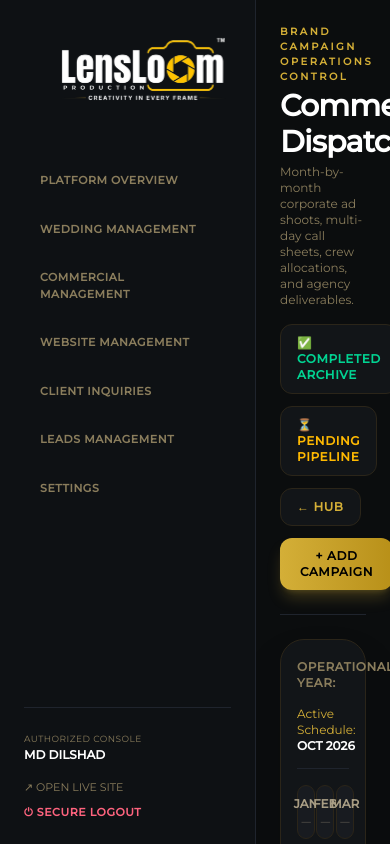
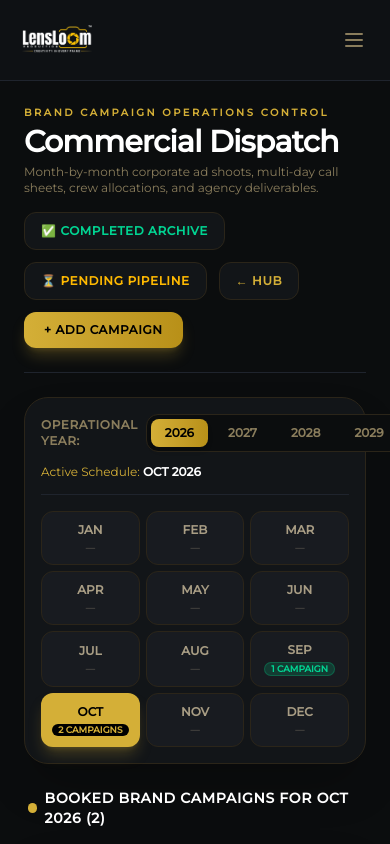
Before and after one commit to Dilshad1234-alam/wedding-studio, a Next.js app: page /admin/commercial/dispatch in a window 390 px wide. Shown: the top 844 px of the page. Built offline with nearby package versions, Linux system fonts and the light colour scheme.

Commit message:
complete a responsive a admin panel

```diff
--- a/src/app/admin/commercial-management/page.js
+++ b/src/app/admin/commercial-management/page.js
@@ -90,7 +90,7 @@ export default function CommercialManagementPage() {
         </div>
 
         {/* 1 Month / 6 Months / Year Filter Buttons */}
-        <div className="flex items-center gap-1.5 bg-[#121518] p-1.5 rounded-2xl border border-[#2B2519] self-start lg:self-auto">
+        <div className="flex flex-wrap items-center gap-1.5 bg-[#121518] p-1.5 rounded-2xl border border-[#2B2519] self-start lg:self-auto">
           <button
             type="button"
             onClick={() => setTimeFilter('1M')}
--- a/src/app/admin/commercial-team/page.js
+++ b/src/app/admin/commercial-team/page.js
@@ -180,7 +180,7 @@ function CrewDirectoryContent() {
           </p>
         </div>
 
-        <div className="flex items-center gap-3">
+        <div className="flex flex-wrap items-center gap-3">
           <Link className="px-4 py-2.5 rounded-xl border border-[#2B2519] bg-[#121518] hover:border-[#D4AF37] text-[#D4AF37] text-xs font-sans font-semibold uppercase tracking-wider transition-all shadow-md" href="/admin/wedding-management">
             ← Back
           </Link>
--- a/src/app/admin/commercial/dispatch/completed/page.js
+++ b/src/app/admin/commercial/dispatch/completed/page.js
@@ -201,7 +201,7 @@ export default function CompletedCommercialPage() {
                       <tbody className="divide-y divide-[#1C2027]">
                         {client.schedule.map((day) => (
                           <tr key={day.dayNo} className="hover:bg-[#151921] transition-colors">
-                            <td className="p-3 font-mono font-bold text-white bg-[#121518]">Day {day.dayNo}</td>
+                            <td className="p-3 font-mono font-bold text-white bg-[#121518]">{day.dayLabel || `Day ${day.dayNo}`}</td>
                             <td className="p-3 font-mono font-bold text-emerald-400">{day.date}</td>
                             <td className="p-3 font-semibold text-white">{day.eventName}</td>
                             <td className="p-3 text-[#A89D84]">{day.location}</td>
--- a/src/app/admin/commercial/dispatch/pending/page.js
+++ b/src/app/admin/commercial/dispatch/pending/page.js
@@ -198,7 +198,7 @@ export default function PendingCommercialPage() {
                       <tbody className="divide-y divide-[#1C2027]">
                         {client.schedule.map((day) => (
                           <tr key={day.dayNo} className="hover:bg-[#151921] transition-colors">
-                            <td className="p-3 font-mono font-bold text-white bg-[#121518]">Day {day.dayNo}</td>
+                            <td className="p-3 font-mono font-bold text-white bg-[#121518]">{day.dayLabel || `Day ${day.dayNo}`}</td>
                             <td className="p-3 font-mono font-bold text-amber-400">{day.date}</td>
                             <td className="p-3 font-semibold text-white">{day.eventName}</td>
                             <td className="p-3 text-[#A89D84]">{day.location}</td>
--- a/src/app/admin/layout.js
+++ b/src/app/admin/layout.js
@@ -1,10 +1,12 @@
 'use client';
 
+import { useState } from 'react';
 import { usePathname } from 'next/navigation';
 import Link from 'next/link';
 
 export default function AdminLayout({ children }) {
   const pathname = usePathname();
+  const [isSidebarOpen, setIsSidebarOpen] = useState(false);
 
   // Hide sidebar on auth pages
   const isAuthPage = pathname === '/admin';
@@ -31,20 +33,59 @@ export default function AdminLayout({ children }) {
   };
 
   return (
-    <div className="flex min-h-screen bg-[#0B0D0E] text-[#F5F5F5] font-sans">
+    <div className="flex flex-col lg:flex-row min-h-screen bg-[#0B0D0E] text-[#F5F5F5] font-sans">
+
+      {/* Mobile Top Header (Visible only on small screens) */}
+      <div className="lg:hidden flex items-center justify-between bg-[#0E1114] border-b border-[#1F242D] p-4 sticky top-0 z-40">
+        <div className="flex items-center -ml-4 pointer-events-none">
+          <img
+            src="/lensloom-logo.png"
+            alt="LensLoom Production"
+            className="h-12 w-auto object-contain scale-[3.0] origin-left"
+          />
+        </div>
+        <button
+          onClick={() => setIsSidebarOpen(true)}
+          className="p-2 text-[#8A7D5C] hover:text-white"
+        >
+          <svg className="w-6 h-6" fill="none" stroke="currentColor" viewBox="0 0 24 24">
+            <path strokeLinecap="round" strokeLinejoin="round" strokeWidth="2" d="M4 6h16M4 12h16M4 18h16" />
+          </svg>
+        </button>
+      </div>
+
+      {/* Mobile Sidebar Overlay */}
+      {isSidebarOpen && (
+        <div
+          className="fixed inset-0 bg-black/60 z-40 lg:hidden"
+          onClick={() => setIsSidebarOpen(false)}
+        />
+      )}
+
       {/* Permanent Admin Sidebar */}
-      <aside className="w-64 border-r border-[#1F242D] bg-[#0E1114] flex flex-col justify-between p-6 shrink-0 sticky top-0 h-screen overflow-y-auto">
+      <aside className={`
+        fixed lg:static inset-y-0 left-0 z-50
+        transform ${isSidebarOpen ? 'translate-x-0' : '-translate-x-full'}
+        lg:translate-x-0 transition-transform duration-300 ease-in-out
+        w-[280px] border-r border-[#1F242D] bg-[#0E1114] flex flex-col justify-between p-6 shrink-0 lg:sticky lg:top-0 h-screen overflow-y-auto overflow-x-hidden
+      `}>
         <div>
-          {/* Logo */}
-          <div className="mb-10 bg-transparent flex items-center justify-start -ml-4 pointer-events-none">
-            {/* <span className="text-[10px] font-mono tracking-[0.25em] text-[#8A7D5C] uppercase block mb-3">
-              ROYALE COMMAND
-            </span> */}
-            <img
-              src="/lensloom-logo.png"
-              alt="LensLoom Production"
-              className="h-24 w-auto object-contain scale-[3.5] origin-left"
-            />
+          <div className="flex items-center justify-between mb-10">
+            {/* Logo (Desktop only) */}
+            <div className="hidden lg:flex bg-transparent items-center justify-start -ml-8 pointer-events-none">
+              <img
+                src="/lensloom-logo.png"
+                alt="LensLoom Production"
+                className="h-24 w-auto object-contain scale-[3.5] origin-left"
+              />
+            </div>
+
+            {/* Close Button (Mobile only) */}
+            <button onClick={() => setIsSidebarOpen(false)} className="lg:hidden text-[#8A7D5C] hover:text-white ml-auto cursor-pointer">
+              <svg className="w-6 h-6" fill="none" stroke="currentColor" viewBox="0 0 24 24">
+                <path strokeLinecap="round" strokeLinejoin="round" strokeWidth="2" d="M6 18L18 6M6 6l12 12" />
+              </svg>
+            </button>
           </div>
 
           {/* Navigation Links */}
@@ -56,7 +97,8 @@ export default function AdminLayout({ children }) {
                   key={item.href}
                   href={item.href}
                   prefetch={false}
-                  className={`block px-4 py-3 rounded-xl text-[11px] font-mono font-bold tracking-wider uppercase transition-all ${
+                  onClick={() => setIsSidebarOpen(false)}
+                  className={`block px-4 py-3 rounded-xl text-[11px] font-mono font-bold tracking-wider uppercase whitespace-nowrap transition-all ${
                     isActive
                       ? 'bg-[#D4AF37] text-black shadow-lg shadow-[#D4AF37]/20 font-black'
                       : 'text-[#8A7D5C] hover:text-white hover:bg-[#15191F]'
@@ -84,6 +126,7 @@ export default function AdminLayout({ children }) {
             <Link
               href="/"
               target="_blank"
+              onClick={() => setIsSidebarOpen(false)}
               className="text-[11px] text-[#8A7D5C] hover:text-[#D4AF37] flex items-center gap-1.5 font-mono transition-colors"
             >
               ↗ OPEN LIVE SITE
@@ -100,7 +143,7 @@ export default function AdminLayout({ children }) {
       </aside>
 
       {/* Main Admin Content Dashboard */}
-      <main className="flex-1 min-w-0 overflow-y-auto">
+      <main className="flex-1 min-w-0 overflow-x-hidden overflow-y-auto">
         {children}
       </main>
     </div>
--- a/src/app/admin/team/page.js
+++ b/src/app/admin/team/page.js
@@ -230,7 +230,7 @@ function CrewDirectoryContent() {
           </p>
         </div>
 
-        <div className="flex items-center gap-3">
+        <div className="flex flex-wrap items-center gap-3">
           <Link className="px-4 py-2.5 rounded-xl border border-[#2B2519] bg-[#121518] hover:border-[#D4AF37] text-[#D4AF37] text-xs font-sans font-semibold uppercase tracking-wider transition-all shadow-md" href="/admin/wedding-management">
             ← Back
           </Link>
--- a/src/app/admin/wedding-management/page.js
+++ b/src/app/admin/wedding-management/page.js
@@ -83,7 +83,7 @@ export default function WeddingManagementPage() {
         </div>
 
         {/* 1 Month / 6 Months / Year Filter Buttons */}
-        <div className="flex items-center gap-1.5 bg-[#121518] p-1.5 rounded-2xl border border-[#2B2519] self-start lg:self-auto">
+        <div className="flex flex-wrap items-center gap-1.5 bg-[#121518] p-1.5 rounded-2xl border border-[#2B2519] self-start lg:self-auto">
           <button
             type="button"
             onClick={() => setTimeFilter('1M')}
```
Also changed, not shown: src/app/admin/commercial/dispatch/page.js (+8 -2 lines), src/app/admin/dispatch/page.js (+9 -5 lines), src/app/api/upload/route.js (+32 -3 lines).
